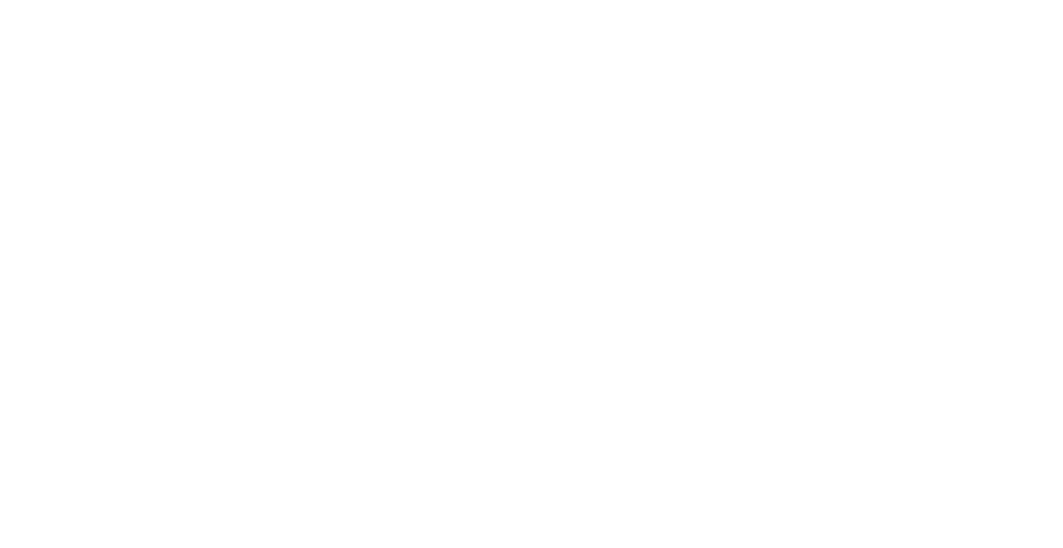
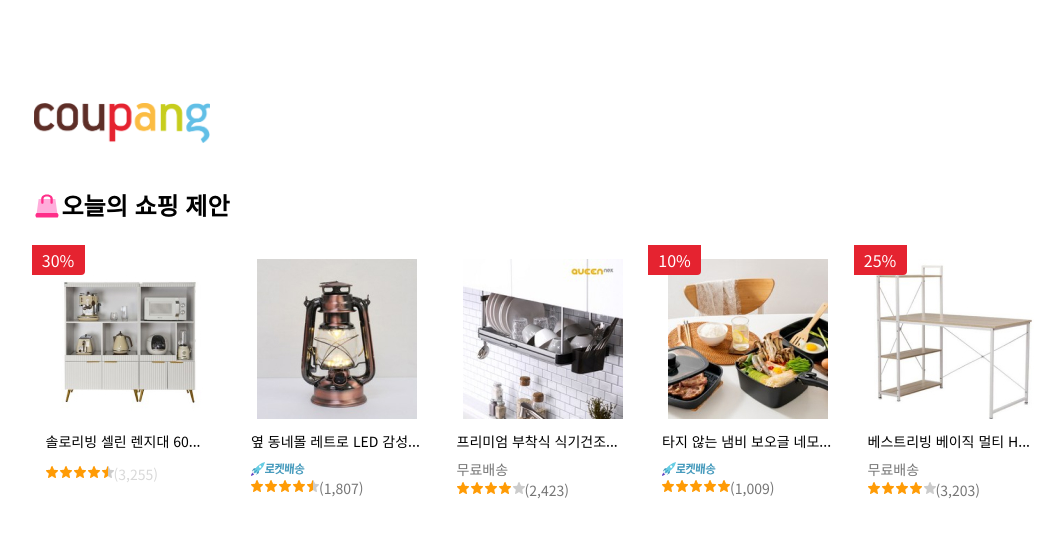
Before and after one commit to umsungjun/HTML-CSS-mission2, a plain HTML site: page index.html in a window 1280 px wide. Shown: the whole page, without its empty margins (170-1233 px from the left). Drawn offline with Linux system fonts and the light colour scheme.

Commit message:
mission 2 completion
mission 2 완료

```diff
--- a/index.html
+++ b/index.html
@@ -1,5 +1,6 @@
 <!DOCTYPE html>
 <html lang="ko-KR">
+
 <head>
   <meta charset="UTF-8" />
   <meta http-equiv="X-UA-Compatible" content="IE=edge" />
@@ -8,10 +9,89 @@
   <link rel="icon" href="/assets/favicon/favicon.png" />
   <link rel="preconnect" href="https://fonts.googleapis.com" />
   <link rel="preconnect" href="https://fonts.gstatic.com" crossorigin />
-  <link href="https://fonts.googleapis.com/css2?family=Noto+Sans+KR:wght@100;300;400;500;700;900&display=swap" rel="stylesheet" />
+  <link href="https://fonts.googleapis.com/css2?family=Noto+Sans+KR:wght@100;300;400;500;700;900&display=swap"
+    rel="stylesheet" />
   <link rel="stylesheet" href="/stylesheets/main.css" />
 </head>
+
 <body>
+  <a href="https://www.coupang.com/">
+    <h1 class="logoLinkBox">
+      <picture>
+        <img src="/assets/logo/logo.webp" alt="로고" class="TitleLogo">
+      </picture>
+    </h1>
+  </a>
+  <div class="container">
+    <section class="todayShoppingTitleSection">
+      <div class="todayShoppingTitleLogo"></div>
+      <h2 class="todayShoppingTitle">오늘의 쇼핑 제안</h2>
+    </section>
+    <section class="todayShoppingSection">
+      <a href="/" class="itemBox">
+        <div class="discountBox">30%</div>
+        <img src="/assets/offer/furniture.jpg" class="itemImg" alt="솔로리빙 셀린 렌지대">
+        <div class="itemInfoBox">
+          <span class="itemTitle">솔로리빙 셀린 렌지대 60...</span>
+          <div class="ratingBox">
+            <div class="ratingCountBox">
+              <div class="rating" id="rating1"></div><span class="viewCount" id="lightColor">(3,255)</span>
+            </div>
+          </div>
+        </div>
+      </a>
+      <a href="/" class="itemBox">
+        <img src="/assets/offer/renton.jpg" class="itemImg" alt="옆 동네몰 레트로 LED">
+        <div class="itemInfoBox">
+          <span class="itemTitle">옆 동네몰 레트로 LED 감성...</span>
+          <div class="ratingBox">
+            <img src="assets/icon/badge-rocket.svg" alt="로켓배송">
+            <div class="ratingCountBox">
+              <div class="rating" id="rating2"></div><span class="viewCount">(1,807)</span>
+            </div>
+          </div>
+        </div>
+      </a>
+      <a href="/" class="itemBox">
+        <img src="/assets/offer/drying-rack.jpg" class="itemImg" alt="프리미엄 부착식 신기건조대">
+        <div class="itemInfoBox">
+          <span class="itemTitle">프리미엄 부착식 식기건조...</span>
+          <div class="ratingBox">
+            <span class="freeMent">무료배송</span>
+            <div class="ratingCountBox">
+              <div class="rating" id="rating3"></div><span class="viewCount">(2,423)</span>
+            </div>
+          </div>
+        </div>
+      </a>
+      <a href="/" class="itemBox">
+        <div class="discountBox">10%</div>
+        <img src="/assets/offer/boohgle.jpg" class="itemImg" alt="타지 않는 냄비 보오글">
+        <div class="itemInfoBox">
+          <span class="itemTitle">타지 않는 냄비 보오글 네모...</span>
+          <div class="ratingBox">
+            <img src="assets/icon/badge-rocket.svg" alt="로켓배송">
+            <div class="ratingCountBox">
+              <div class="rating" id="rating4"></div><span class="viewCount">(1,009)</span>
+            </div>
+          </div>
+        </div>
+      </a>
+      <a href="/" class="itemBox">
+        <div class="discountBox">25%</div>
+        <img src="/assets/offer/deskset.jpg" class="itemImg" alt="베스트리빙 베이직 멀티">
+        <div class="itemInfoBox">
+          <span class="itemTitle">베스트리빙 베이직 멀티 H...</span>
+          <div class="ratingBox">
+            <span class="freeMent">무료배송</span>
+            <div class="ratingCountBox">
+              <div class="rating" id="rating5"></div><span class="viewCount">(3,203)</span>
+            </div>
+          </div>
+        </div>
+      </a>
+    </section>
+  </div>
+</body>
 
-</body>
 </html>
--- a/stylesheets/pages/offer.css
+++ b/stylesheets/pages/offer.css
@@ -1 +1,138 @@
 /* 오늘의 쇼핑 제안 */
+
+.todayShoppingTitleLogo {
+    background-image: url(/assets/icon/shopping.svg);
+    width: 30px;
+    height: 30px;
+}
+
+.itemImg {
+    padding: 14px 20px 0px 20px;
+}
+
+.todayShoppingTitleSection {
+    display: flex;
+}
+
+.todayShoppingTitle {
+    margin: 0;
+}
+
+.TitleLogo {
+    width: 176px;
+    height: 40px;
+}
+
+.logoLinkBox {
+    margin-top: 100px;
+    margin-left: 147px;
+}
+
+.container {
+    width: 1022px;
+    height: 354px;
+    margin-left: 145px;
+    margin-top: 48px;
+}
+
+.itemBox {
+    width: 200px;
+    height: 270px;
+}
+
+.todayShoppingSection {
+    margin-top: 24px;
+    display: flex;
+    justify-content: space-between;
+}
+
+.itemTitle {
+    font-weight: 400;
+    font-size: 14px;
+    margin-top: 12px;
+}
+
+.itemBox {
+    display: flex;
+    flex-direction: column;
+    align-items: center;
+    position: relative;
+}
+
+.rating {
+    background-image: url(/assets/sprites/rating-stars.png);
+    width: 68px;
+    height: 12px;
+
+}
+
+#rating1,
+#rating2 {
+    background-position: 0% 90%;
+}
+
+#rating3,
+#rating5 {
+    background-position: 0% 80%;
+}
+
+#rating4 {
+    background-position: 0% 100%;
+}
+
+.itemInfoBox {
+    width: 172px;
+    margin-top: 12px;
+}
+
+.ratingBox {
+    margin: 0;
+    margin-top: 12px;
+    display: flex;
+    align-items: center;
+
+}
+
+.ratingBox {
+    display: flex;
+    margin: 0;
+    margin-top: 12px;
+    flex-direction: column;
+    align-items: flex-start;
+}
+
+.viewCount {
+    font-size: 14px;
+    color: var(--color-gray-700);
+}
+
+.discountBox {
+    display: flex;
+    justify-content: center;
+    align-items: center;
+    position: absolute;
+    width: 53px;
+    height: 30px;
+    left: 0px;
+    top: 0px;
+    background-color: var(--color-red-500);
+    font-size: 16px;
+    color: var(--color-white);
+    border-radius: 0px 0px 4px 0px;
+}
+
+.ratingCountBox {
+    display: flex;
+    margin-top: 4px;
+}
+
+.freeMent {
+    font-family: 'Noto Sans';
+    font-size: 14px;
+    font-weight: 500;
+    color: var(--color-gray-700);
+}
+
+#lightColor {
+    color: var(--count-color);
+}
--- a/stylesheets/theme.css
+++ b/stylesheets/theme.css
@@ -1,5 +1,6 @@
 /* Theme */
-:root{
+:root {
+  --count-color: #D9D9D9;
   --color-back: #181818;
   --color-white: #FFFFFF;
   --color-gray-100: #F3F3F3;
@@ -20,7 +21,7 @@
   --color-blue-700: #005A89;
   --color-blue-800: #003C5B;
   --color-blue-900: #001E2E;
-  --color-opacity-20: rgba(0,0,0,0.2);
+  --color-opacity-20: rgba(0, 0, 0, 0.2);
   --color-red-100: #FAD3D6;
   --color-red-200: #F5A7AC;
   --color-red-300: #EF7B83;
@@ -71,11 +72,13 @@
   --font-family: 'Noto Sans KR', sans-serif;
 }
 
-html{
+html {
   font-size: var(--base-size);
+  display: flex;
+  justify-content: center;
 }
 
-body{
+body {
   color: var(--color-black);
   background: var(--color-white);
 }
```
